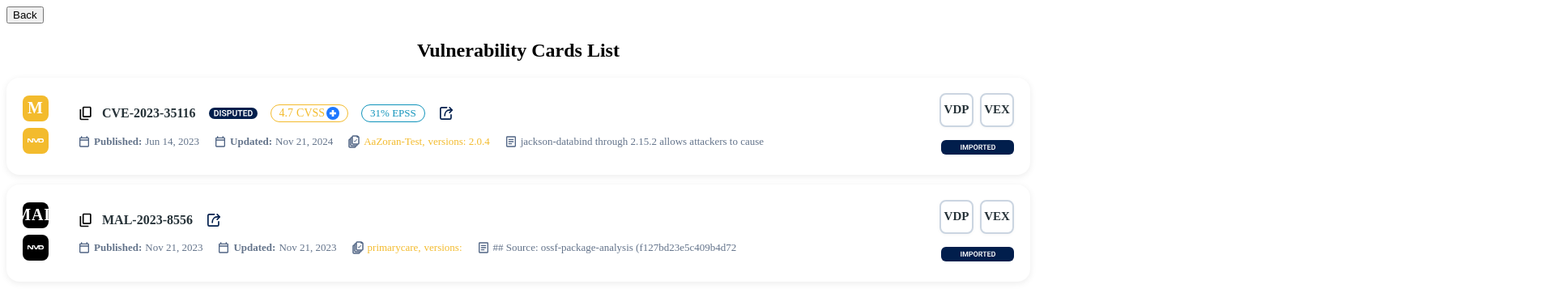
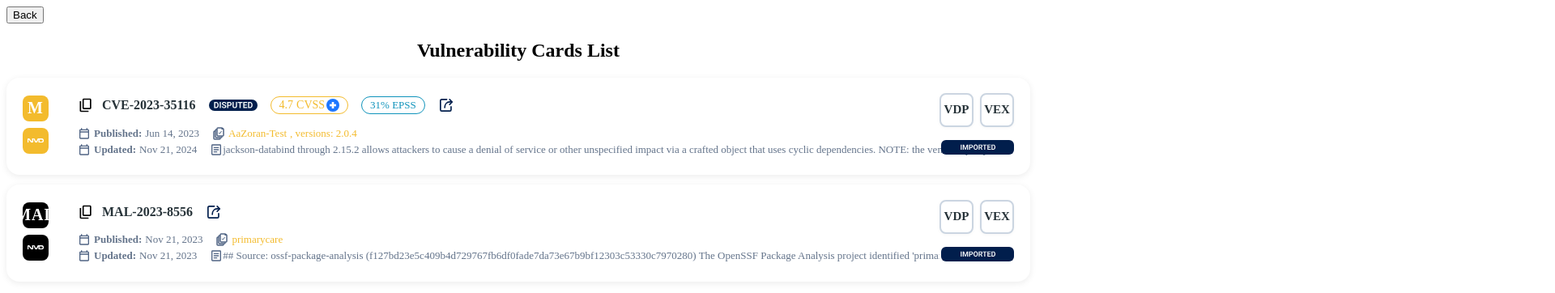
Before and after one commit to Bakra/cybeats-innovation, an Angular app: page / in a window 1280 px wide. Both pictures are taken after a click on the button "Vuln Card". Shown: the top 362 px of the page at 81% size, 1920 px wide, since content can reach past the window. Built offline with nearby package versions, Linux system fonts and the light colour scheme.

Commit message:
Fix direction column

```diff
--- a/src/app/assignments-menu/assignments/vuln-cards/vuln-card/vuln-card.component.html
+++ b/src/app/assignments-menu/assignments/vuln-cards/vuln-card/vuln-card.component.html
@@ -44,25 +44,39 @@
       </button>
     </div>
     <div class="main-bottom-row">
+      <div style="display: flex; align-items: center; gap: 16px">
         <span class="date-info">
           <img src="assets/icons/calendar-new.svg" alt="calendar" />
           <span style="font-weight: bold">Published:</span>
           {{ card.publishedAt * 1000 | date : "MMM d, yyyy" }}
         </span>
-      <span class="date-info">
+        <span class="component-info">
+          <img src="assets/icons/content-copy-icon-new.svg" alt="component" />
+          {{ card.components?.[0]?.name
+
+
+
+          }}<span *ngIf="card.components?.[0]?.versions"
+            >, versions: {{ card.components[0].versions }}</span
+          >
+        </span>
+      </div>
+      <div
+        style="margin-top: 4px; display: flex; align-items: center; gap: 16px"
+      >
+        <span
+          class="date-info"
+          style="display: inline-flex; align-items: center"
+        >
           <img src="assets/icons/calendar-new.svg" alt="calendar" />
           <span style="font-weight: bold">Updated:</span>
           {{ card.modifiedAt * 1000 | date : "MMM d, yyyy" }}
-      </span>
-      <span class="component-info">
-        <img src="assets/icons/content-copy-icon-new.svg" alt="component" />
-        {{ card.components?.[0]?.name }},
-        <span> versions: {{ card.components?.[0].versions }}</span>
         </span>
         <span class="desc-info">
           <img src="assets/icons/desc-icon-new.svg" alt="desc" />
           {{ card.summary }}
         </span>
+      </div>
     </div>
   </div>
   <div class="vuln-card__right">
--- a/src/app/assignments-menu/assignments/vuln-cards/vuln-card/vuln-card.component.scss
+++ b/src/app/assignments-menu/assignments/vuln-cards/vuln-card/vuln-card.component.scss
@@ -68,6 +68,7 @@
   flex-direction: column;
   justify-content: center;
   min-width: 0;
+  max-width: 100%;
   padding: 0 16px;
 }
 
@@ -80,8 +81,8 @@
 
 .main-bottom-row {
   display: flex;
-  align-items: center;
-  gap: 18px;
+  flex-direction: column;
+  align-items: left;
   margin-top: 8px;
   flex-wrap: wrap;
 }
@@ -117,8 +118,7 @@
   align-items: center;
   font-size: 13px;
   color: #64748b;
-  gap: 4px;
-  max-width: 320px;
+  width: 50%;
   overflow: hidden;
   text-overflow: ellipsis;
   white-space: nowrap;
```
Lines whose indentation alone changed are shown as unchanged.
